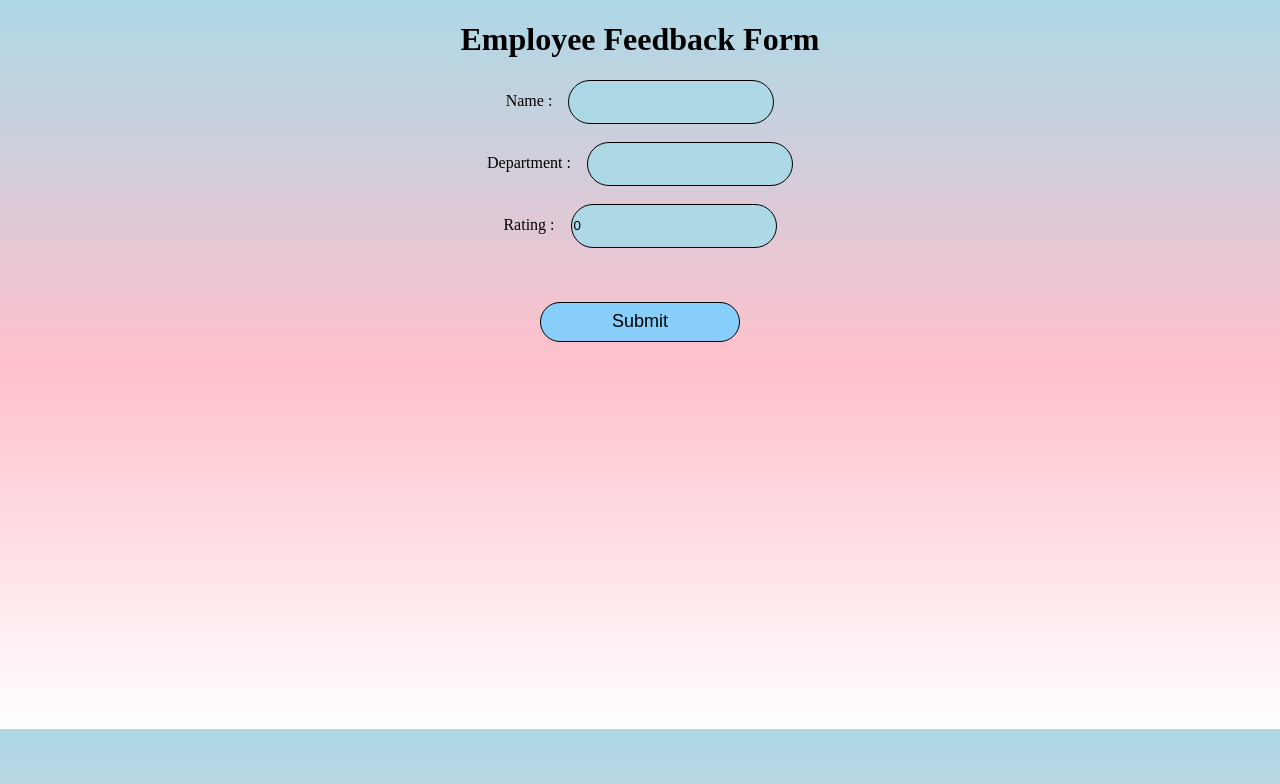
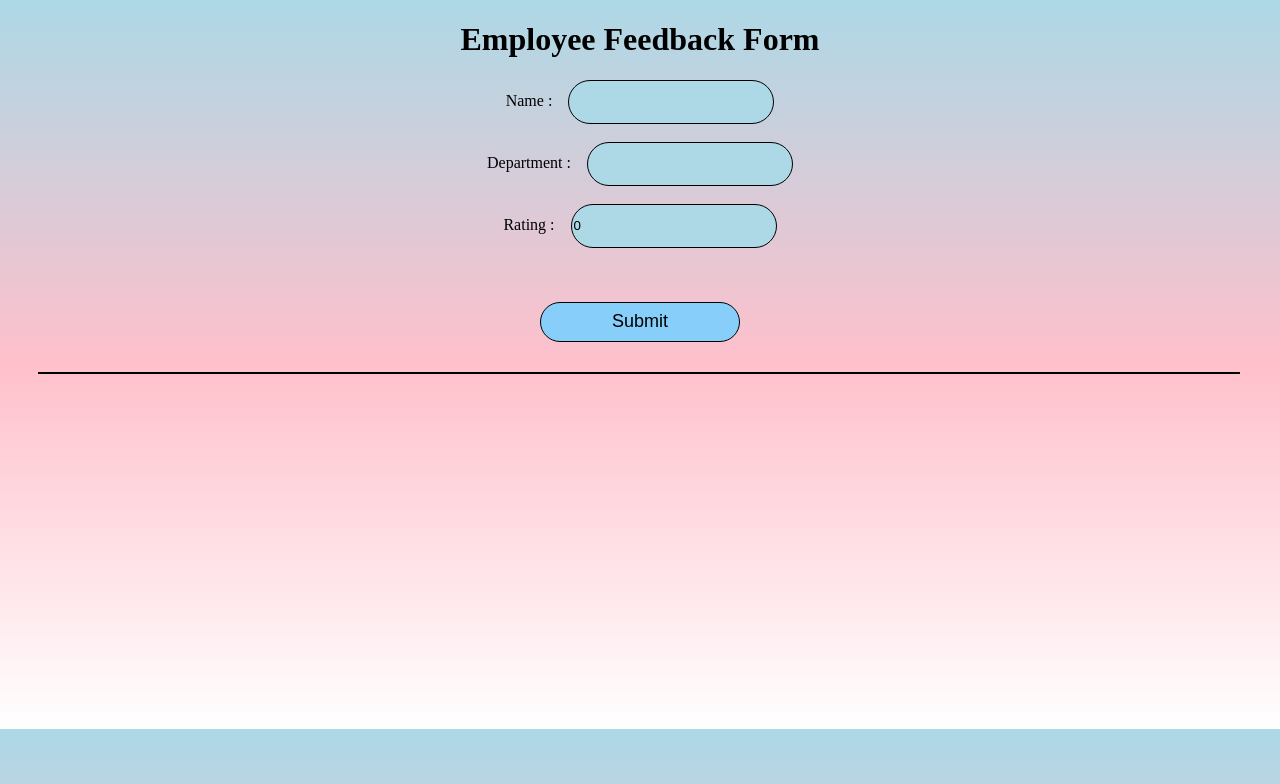
Before and after one commit to Thakuriya-Disha/React_Handson, a React (Create React App) app in the folder handson2/: page / in a window 1280 px wide. Shown: the top 784 px of the page. Built offline with nearby package versions, Linux system fonts and the light colour scheme.

Commit message:
Handson 2 Submission

```diff
--- a/handson2/src/COMPONENTS/Form.jsx
+++ b/handson2/src/COMPONENTS/Form.jsx
@@ -15,7 +15,8 @@ const Form = () => {
         setFormState({...formState, [name]:value});
     };
 
-    const buttonFunc = () => {
+    const buttonFunc = (event) => {
+        event.preventDefault();
         const saveData = {
             name: formState.name,
             department: formState.department,
@@ -45,20 +46,20 @@ const Form = () => {
                 <br/><br/><br/><br/>
                 <button type="submit" onClick={buttonFunc}>Submit</button>
             </form>
-
+            <div className="dataBox">
             {
                 formState.data.map( (item,index)=>{
                 return(
-                    <div className="dataBox">
+
                         <div className="displayBox">
                             <span>Name: {item.name} | </span>
                             <span>Department: {item.department} | </span>
                             <span>Rating: {item.rating}</span>
                         </div>
-                    </div>
                 );
                 })
             }
+            </div>
         </div>
     );
 }
--- a/handson2/src/COMPONENTS/style.css
+++ b/handson2/src/COMPONENTS/style.css
@@ -23,15 +23,19 @@ button:hover{
     background-color:cyan;
 }
 .dataBox{
-    border:1px solid black;
-    background-color:lightskyblue;
-    width:700px;
-    display:flex;
+    border: 1px solid black;
+    background-color: lightskyblue;
+    width: 1200px;
+    display: flex;
     justify-content:space-around;
+    margin:30px;
+    flex-wrap:wrap;
 }
 .displayBox{
     border:1px solid black;
-    border-radius:20px;
+    border-radius:25px;
     background-color: hotpink;
-    height:65px;
+    height:40px;
+    width:350px;
+    margin:15px;
 }
```
